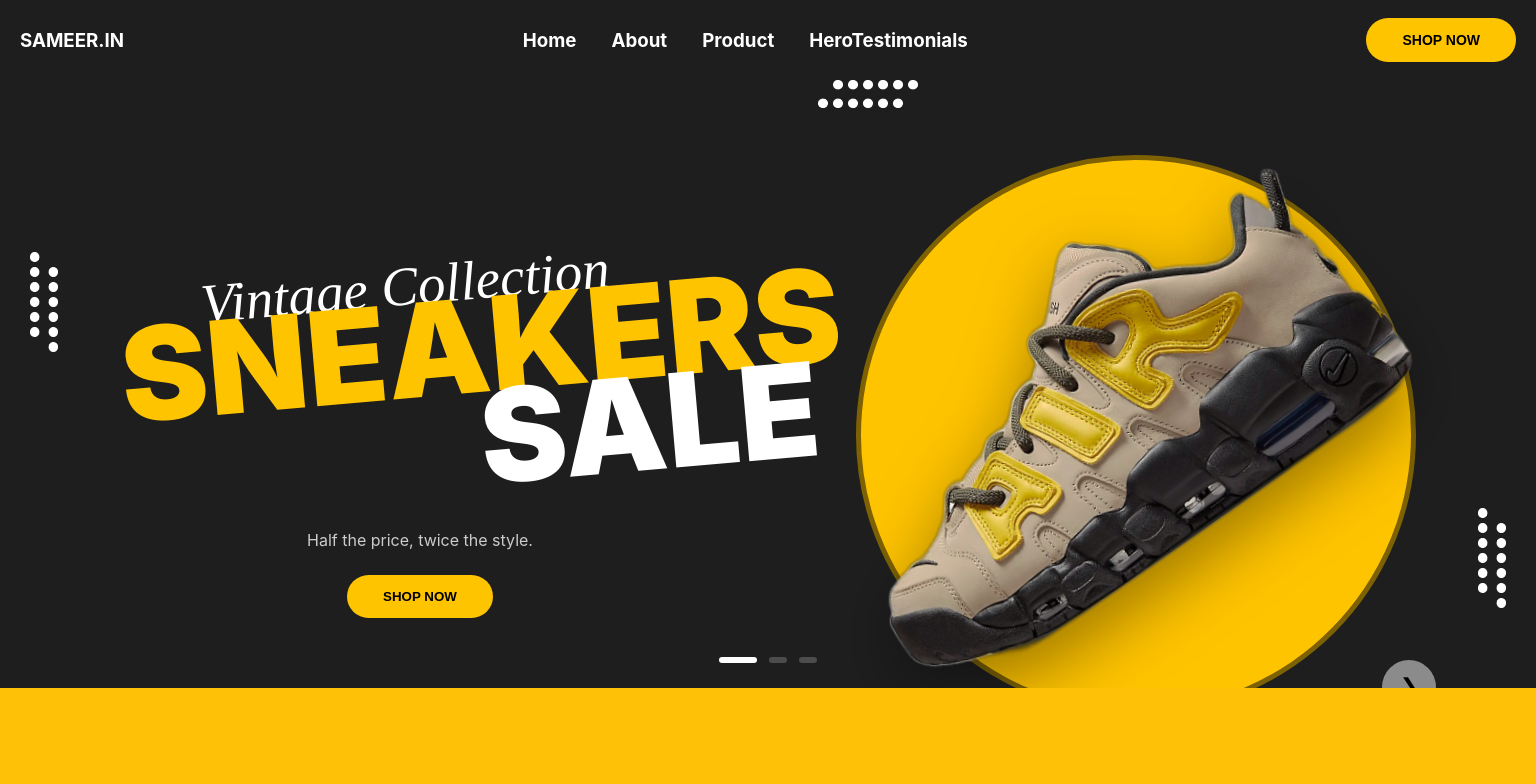
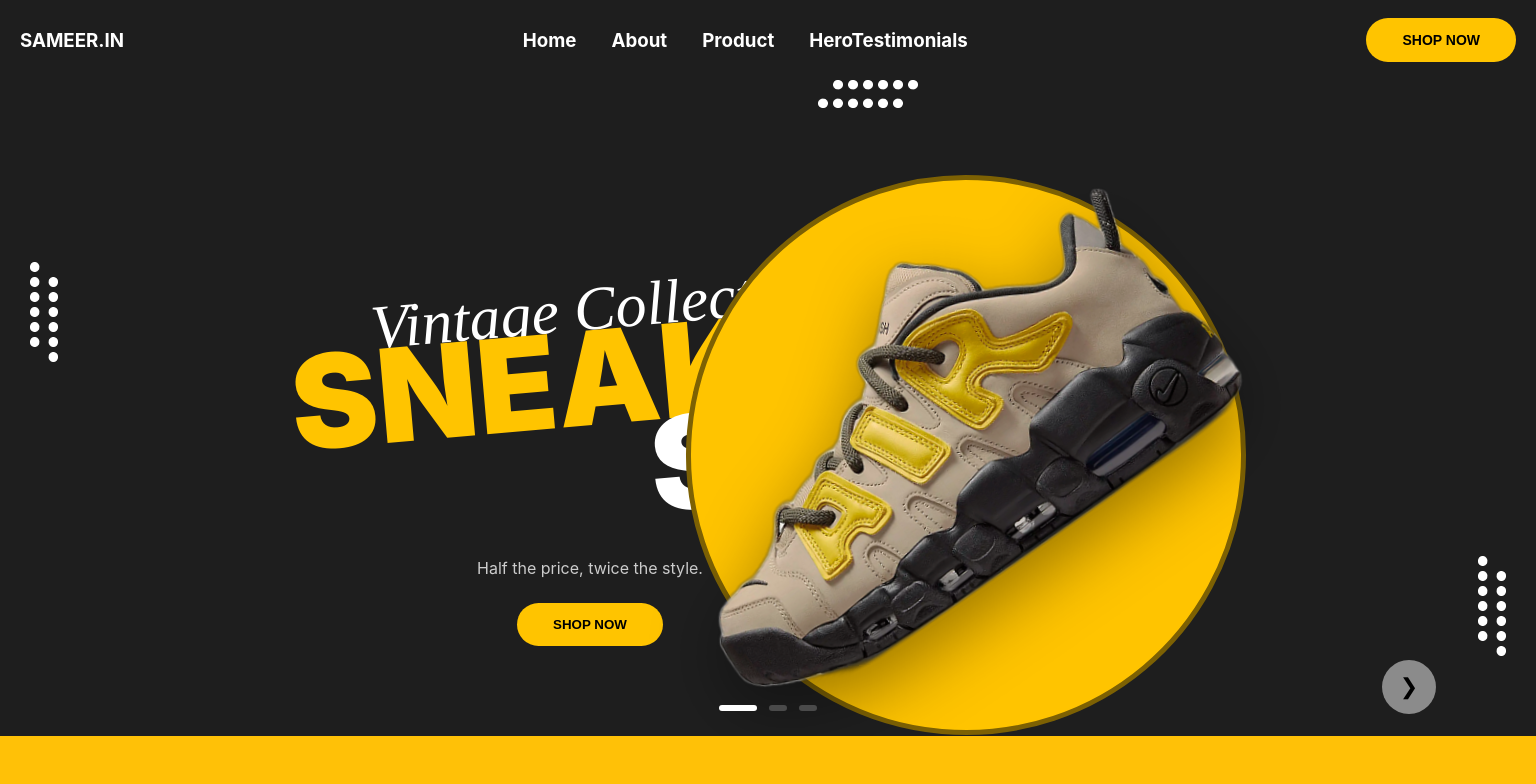
Before and after one commit to EGAAJITH-G/Interview-Task, a React (Create React App) app: page / in a window 1536 px wide. Shown: the top 784 px of the page. Built offline with nearby package versions, Linux system fonts and the light colour scheme.

Commit message:
complete

```diff
--- a/src/Styles/Home.module.css
+++ b/src/Styles/Home.module.css
@@ -22,7 +22,7 @@
   bottom: 80px;
 }
 .home_content {
-  padding: 50px 100px;
+  padding: 50px 400px;
   display: grid;
   grid-template-columns: repeat(2, 1fr);
 }
@@ -193,10 +193,10 @@
 
 @media (min-width: 1441px) and (max-width: 1950px) {
   .home_content {
-    padding: 70px 120px;
+    padding: 90px 290px;
   }
   .vintage {
-    font-size: 55px;
+    font-size: 62px;
     margin-left: 80px;
     margin-top: 100px;
   }
```
Also changed, not shown: src/Components/Home.js (+5 -4 lines).
